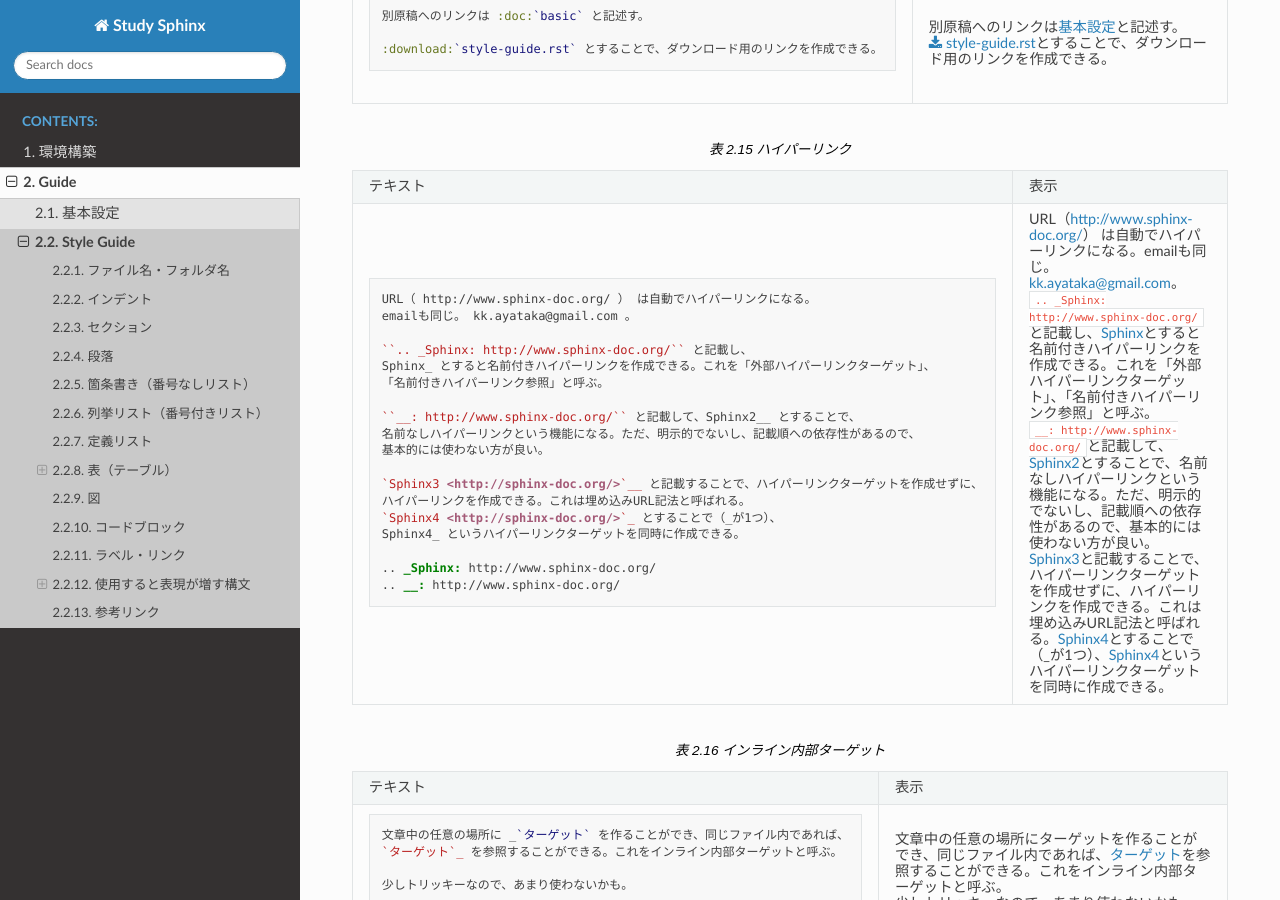
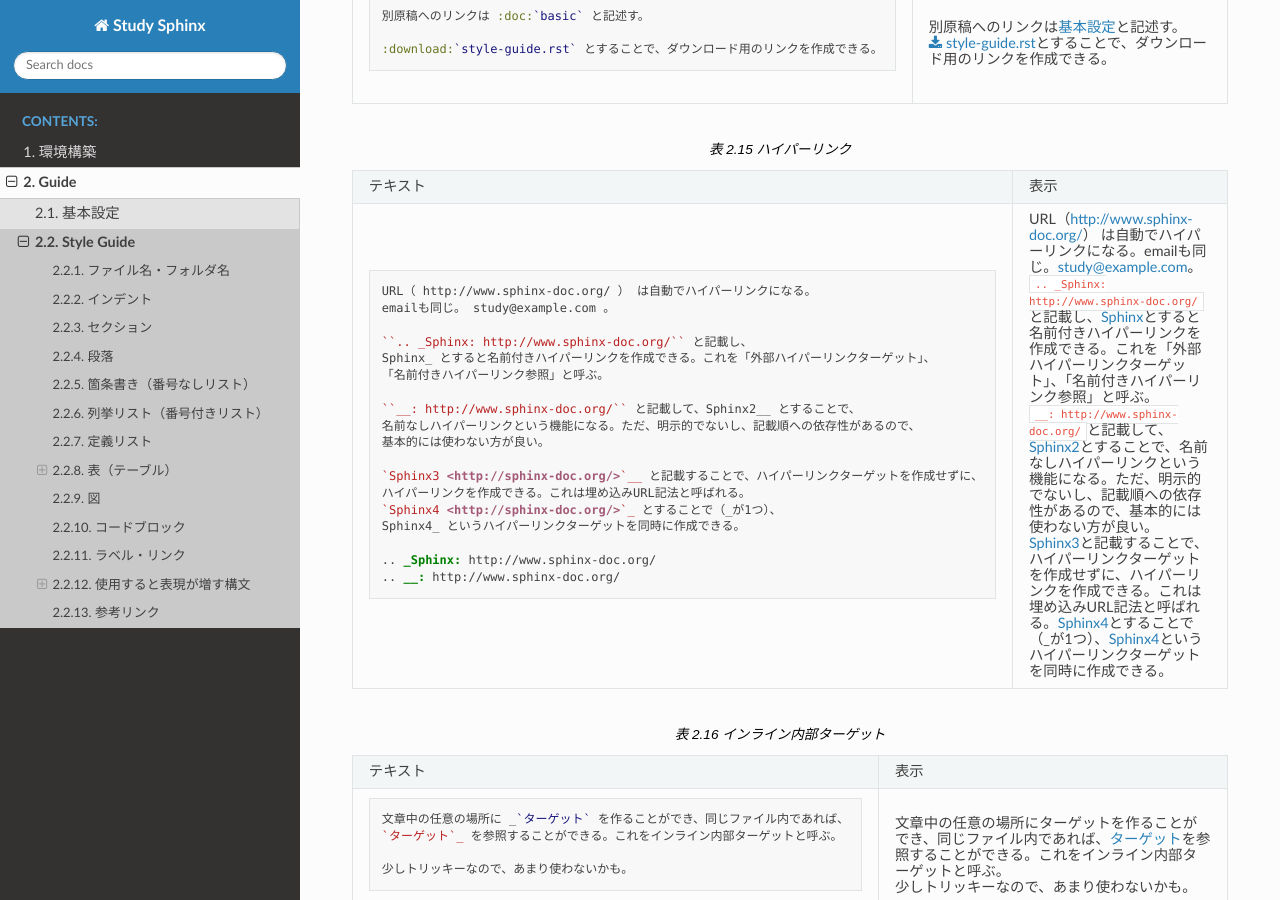
Before and after one commit to kkAyataka/study-sphinx, a Sphinx documentation site: the page built from doc/guide/style-guide.rst, in a window 1280 px wide and 900 px high, scrolled down 6997 px. Built offline with Sphinx 7.4.7 and the Read the Docs theme 2.0.0, drawn with Linux system fonts in a browser that asks for light colours.

Commit message:
Replace real email address

```diff
--- a/doc/guide/style-sample/hyperlink.txt
+++ b/doc/guide/style-sample/hyperlink.txt
@@ -1,5 +1,5 @@
 URL（ http://www.sphinx-doc.org/ ） は自動でハイパーリンクになる。
-emailも同じ。 kk.ayataka@gmail.com 。
+emailも同じ。 study@example.com 。
 
 ``.. _Sphinx: http://www.sphinx-doc.org/`` と記載し、
 Sphinx_ とすると名前付きハイパーリンクを作成できる。これを「外部ハイパーリンクターゲット」、
```
